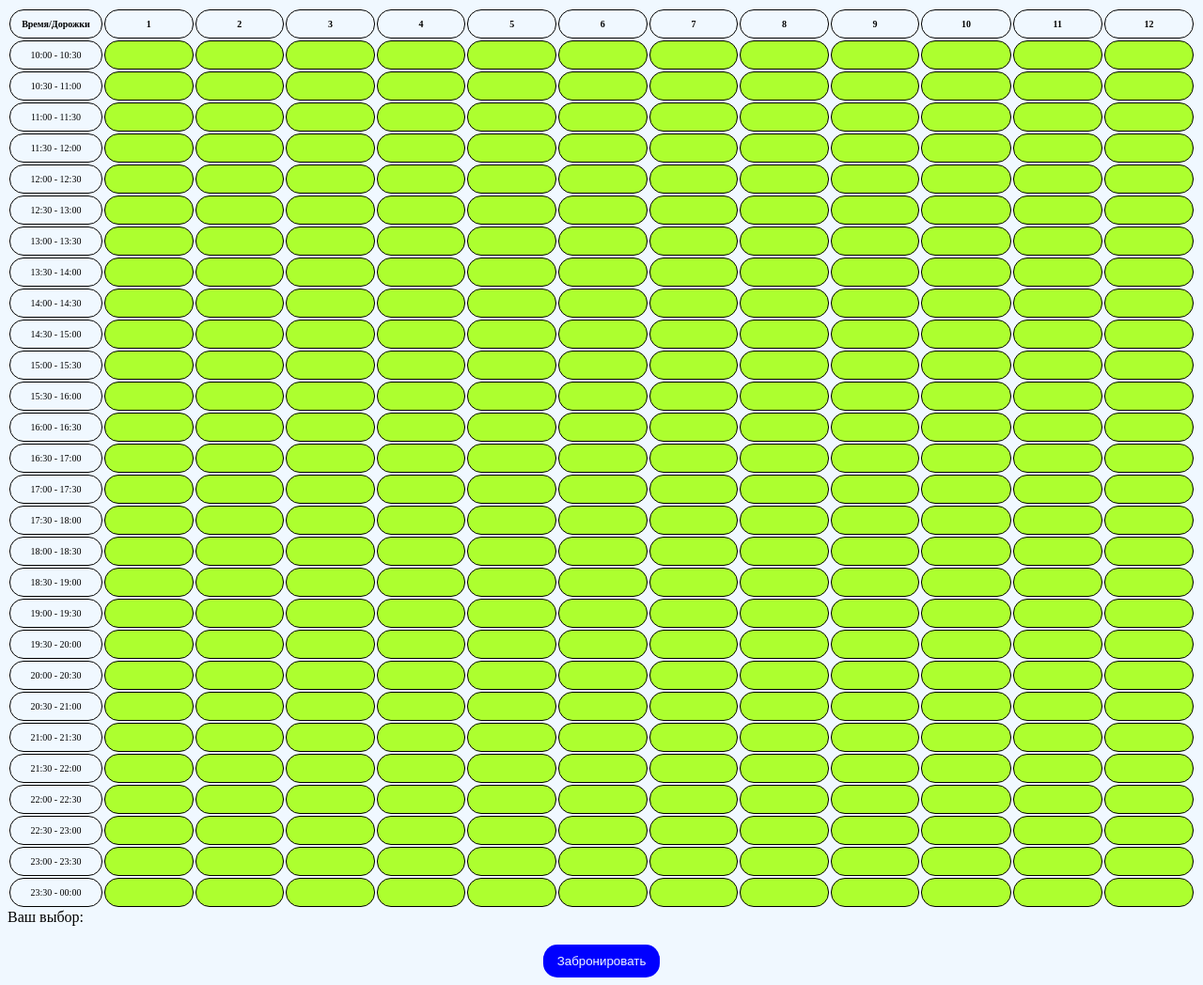
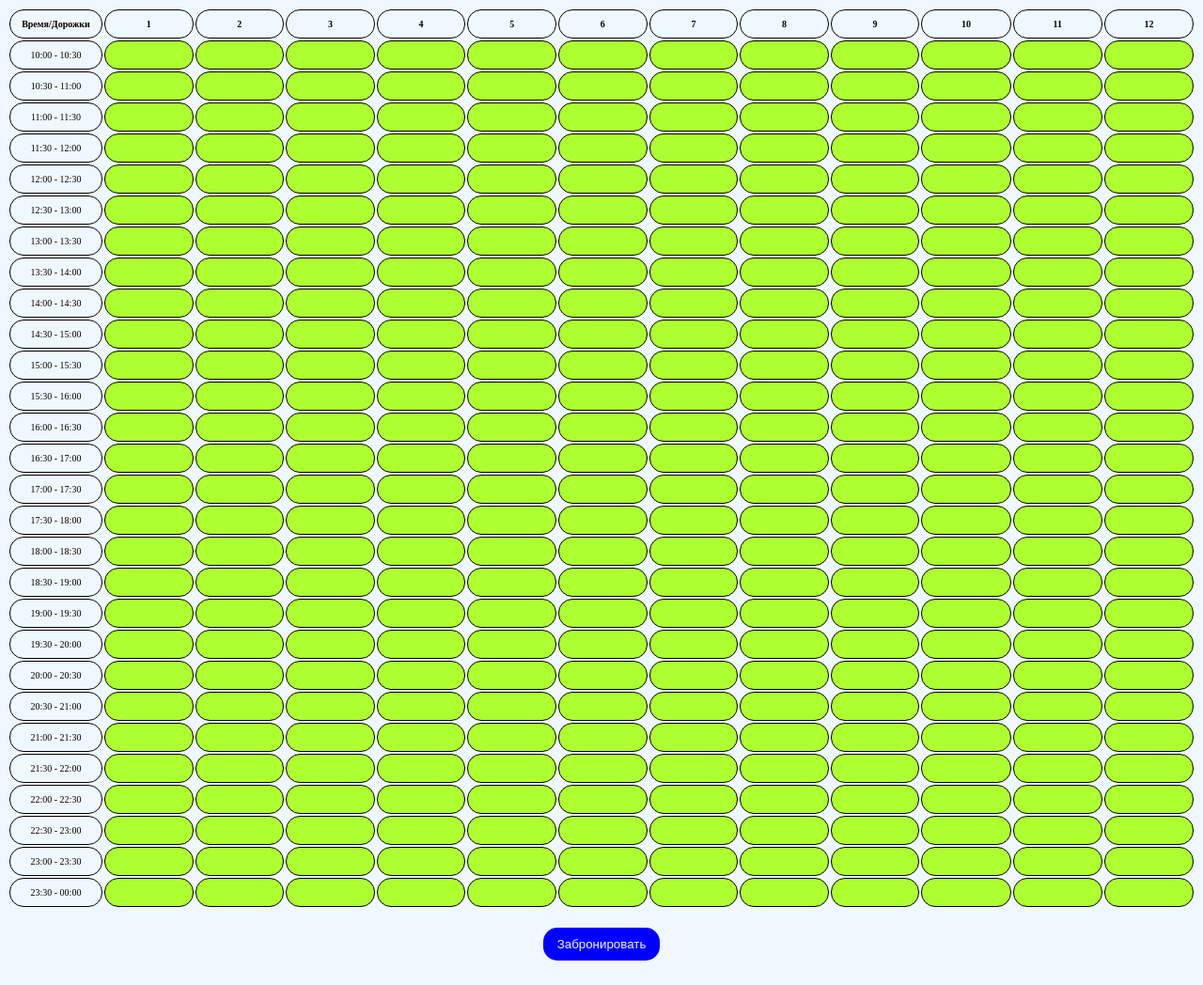
Before and after one commit to stas-grigoryev/web, a plain HTML site: page index.html in a window 1280 px wide. Shown: the whole page at 94% size. Drawn offline with Linux system fonts and the light colour scheme; a script that the page names is missing.

Commit message:
Update index.html

```diff
--- a/index.html
+++ b/index.html
@@ -495,7 +495,7 @@
     </tr>
   </table>
 
-  <div id="selected-cell">Ваш выбор: </div>
+  <!-- <div id="selected-cell">Ваш выбор: </div> -->
   <button id="book-btn">Забронировать</button>
 
 
```
